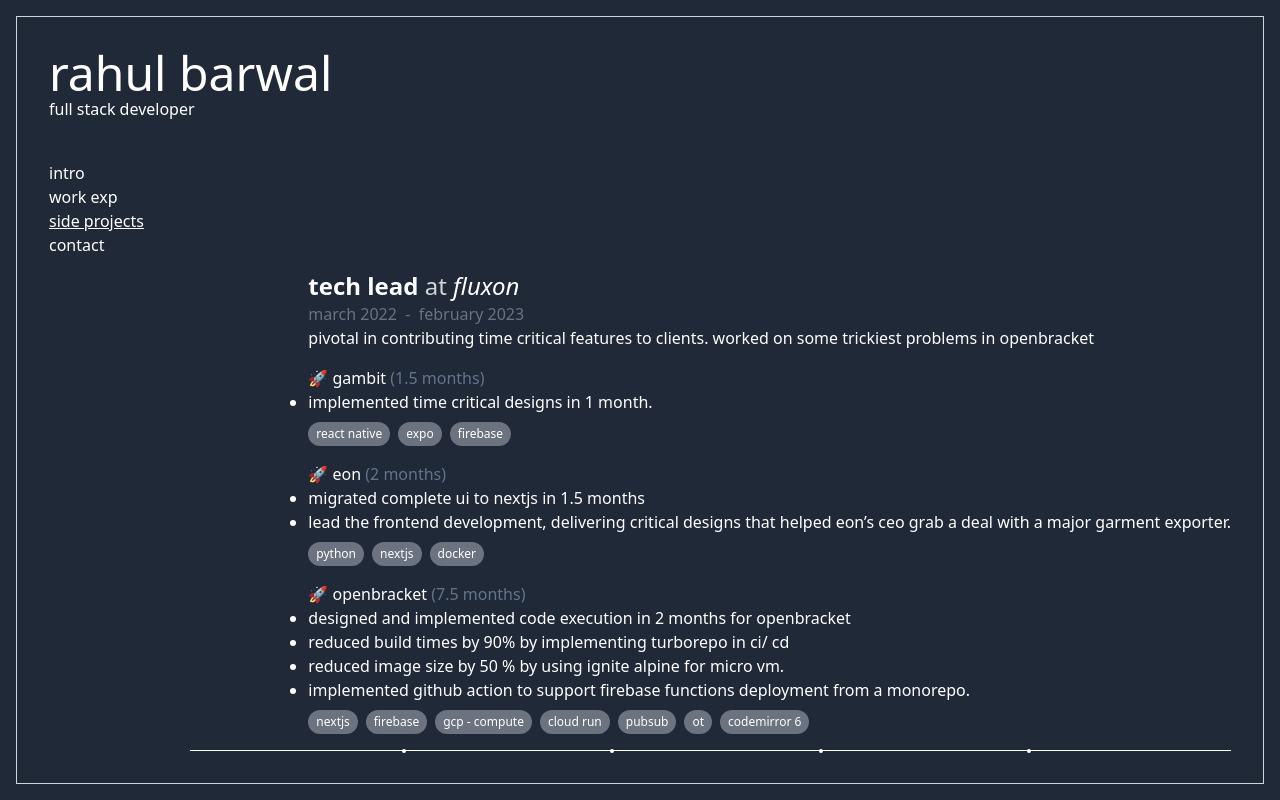
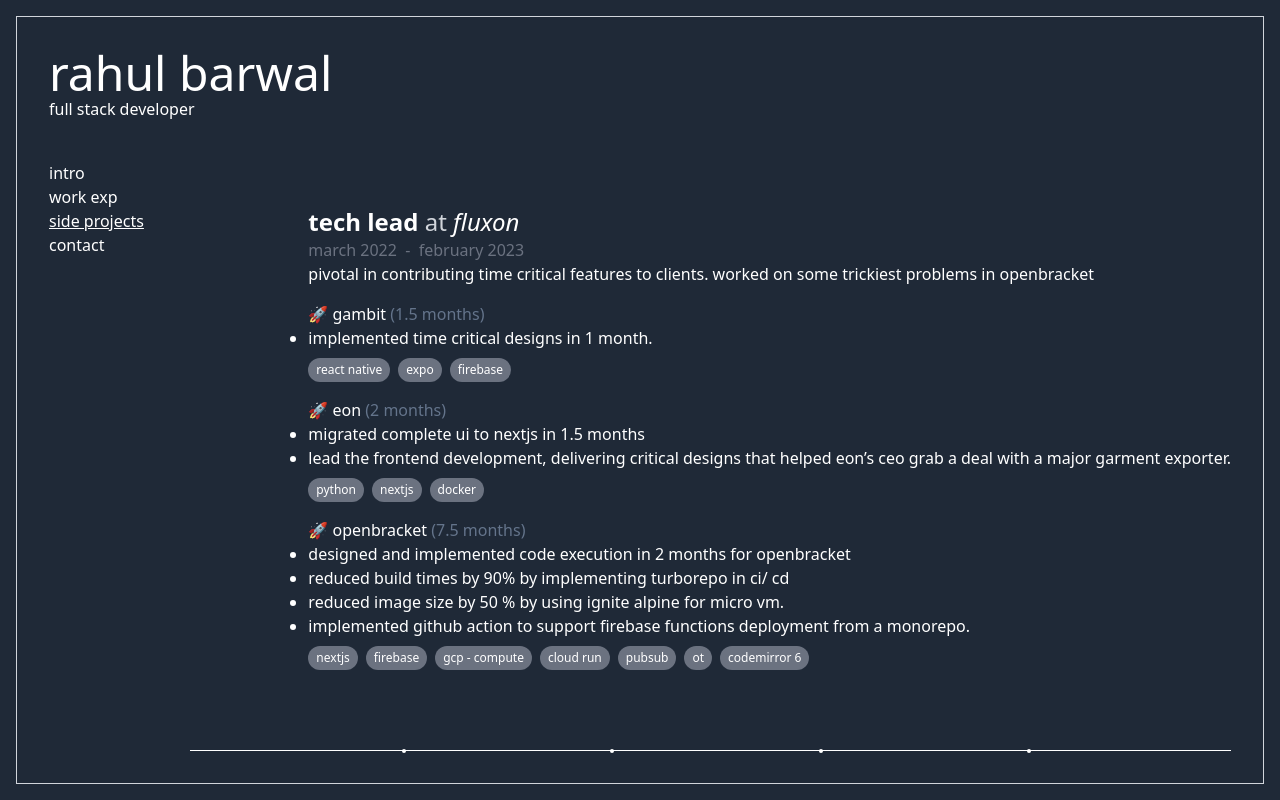
Before and after one commit to rahulbarwal/rahul-portfolio, a React (Create React App) app: page / in a window 1280 px wide. Both pictures are taken after a click on the item "side projects". Built offline with nearby package versions, Linux system fonts and the light colour scheme.

Commit message:
Added Contact link template

```diff
--- a/src/components/Body.tsx
+++ b/src/components/Body.tsx
@@ -2,6 +2,7 @@
 import Intro from "./content/Intro";
 import Projects from "./content/Projects";
 import { globalStateContext, PageNamesEnum } from "../context/global";
+import ContactLink from "./content/ContactLink";
 
 type Props = {};
 
@@ -19,7 +20,7 @@
       bodyContent = <Projects />;
       break;
     case PageNamesEnum.CONTACT:
-      bodyContent = <Projects />;
+      bodyContent = <ContactLink />;
       break;
     default:
       bodyContent = <Body />;
--- /dev/null
+++ b/src/components/content/ContactLink.tsx
@@ -0,0 +1,9 @@
+import React from "react";
+
+type Props = {};
+
+const ContactLink = (props: Props) => {
+  return <div>Contact form ↗</div>;
+};
+
+export default ContactLink;
--- a/src/components/content/Projects/index.tsx
+++ b/src/components/content/Projects/index.tsx
@@ -26,7 +26,7 @@
   );
   return (
     <>
-      <section className="flex gap-2 items-end mb-4">
+      <section className="flex gap-2 items-end mb-20 max-w-4xl md:max-w-full sm:max-w-full">
         <ProjectItem project={projects[currProjectIndex]} />
       </section>
 
```
